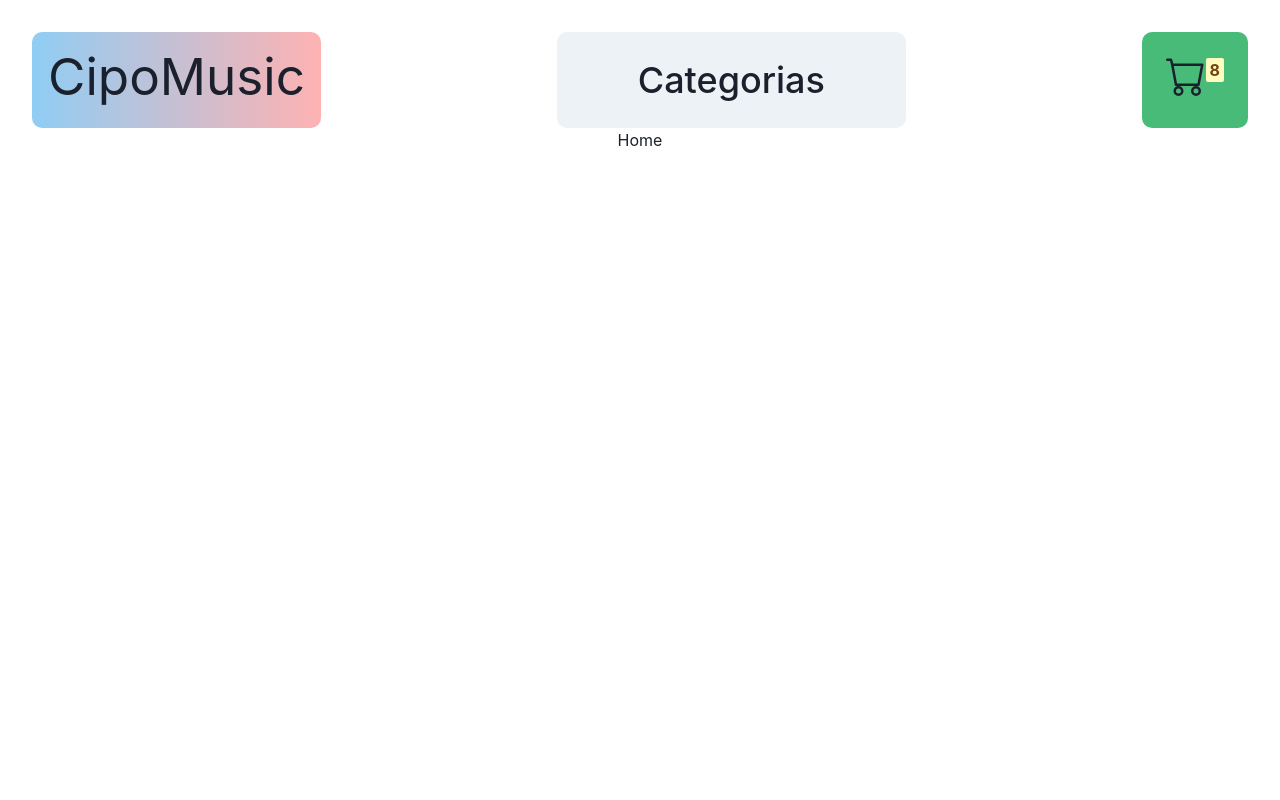
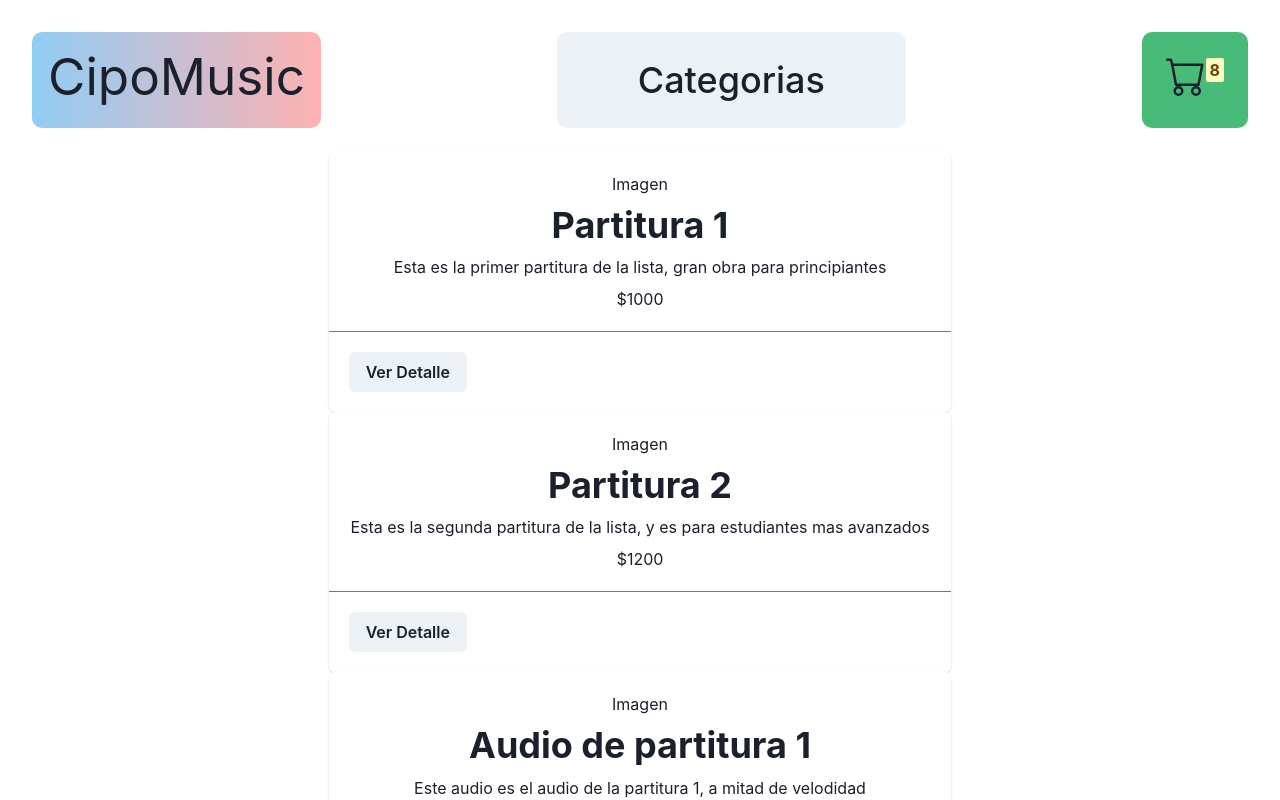
Before and after one commit to Federico1988/fCipolletta-react, a React (Vite) app: page / in a window 1280 px wide. Shown: the top 800 px of the page. Built offline with nearby package versions, Linux system fonts and the light colour scheme.

Commit message:
Agrego prodcutos, Item, ItemList e ItemListContainer. Ya muestra lista de productos

```diff
--- a/src/App.jsx
+++ b/src/App.jsx
@@ -16,7 +16,7 @@ function App() {
     <BrowserRouter>
       <NavBar />
       <Routes>
-        <Route exact path='/' element={<Home/>}/>
+        <Route exact path='/' element={<ItemListContainer/>}/>
         <Route exact path='/about' element={<About/>}/>
         <Route exact path='/cart' element={<Cart/>}/>
         <Route exact path='/product/:id' element={<ItemDetailContainer/>}/>
--- a/src/components/Home.jsx
+++ b/src/components/Home.jsx
@@ -1,8 +1,9 @@
 import React from 'react'
+import ItemListContainer from './ItemListContainer'
 
 const Home = () => {
   return (
-    <div>Home</div>
+    <ItemListContainer></ItemListContainer>
   )
 }
 
--- a/src/components/Item.jsx
+++ b/src/components/Item.jsx
@@ -1,13 +1,20 @@
-import { Card } from '@chakra-ui/react'
 import React from 'react'
+import { Card, CardBody, Stack, Heading, Text, Divider, CardFooter, ButtonGroup, Button } from '@chakra-ui/react'
+import { Link } from 'react-router-dom';
 
-const Item = ({ name }) => {
+const Item = ({ name, description, price }) => {
     return (
         <Card>
             <CardBody>
                 <Stack>
                     <p>Imagen</p>
                     <Heading>{name}</Heading>
+                    <Text>
+                        {description}
+                    </Text>
+                    <Text>
+                        ${price}
+                    </Text>
                 </Stack>
             </CardBody>
             <Divider />
--- a/src/components/ItemDetailContainer.jsx
+++ b/src/components/ItemDetailContainer.jsx
@@ -1,7 +1,7 @@
+import { Center } from '@chakra-ui/react';
 import React from 'react'
 
 export const ItemDetailContainer = () => {
-  return (
-    <div>ItemDetailContainer</div>
-  )
+
+
 }
--- /dev/null
+++ b/src/components/ItemList.jsx
@@ -0,0 +1,25 @@
+import React from 'react'
+import Item from './Item'
+
+const ItemList = ({ products }) => {
+    return (
+        <div>
+            {
+                products.map((prod) => {
+                    return (
+                        <Item
+                            key={prod.id}
+                            category={prod.category}
+                            name={prod.name}
+                            description={prod.description}
+                            price={prod.price}
+                        />
+                    )
+                })
+            }
+
+        </div>
+    )
+}
+
+export default ItemList
--- a/src/components/ItemListContainer.jsx
+++ b/src/components/ItemListContainer.jsx
@@ -1,16 +1,44 @@
 import { Center } from '@chakra-ui/react'
 import React from 'react'
 import Item from './Item'
+import ItemList from './ItemList'
 
-const ItemListContainer = ({ greeting }) => {
+const ItemListContainer = () => {
+  const products = [{ id: "1", category: "1", name: "Partitura 1", description: "Esta es la primer partitura de la lista, gran obra para principiantes", stock: "330", price: "1000" },
+  { id: "2", category: "1", name: "Partitura 2", description: "Esta es la segunda partitura de la lista, y es para estudiantes mas avanzados", stock: "210", price: "1200" },
+  { id: "3", category: "2", name: "Audio de partitura 1", description: "Este audio es el audio de la partitura 1, a mitad de velodidad", stock: "330", price: "500" },
+  { id: "4", category: "2", name: "Audio de partitura 1", description: "Este es el audio correspondiente a la segunda partitura, a 100% de velocidad", stock: "200", price: "1800" },
+  { id: "6", category: "3", name: "Video super video", description: "Un Super video, con imagenes insipidoras y anecdoticas", stock: "20", price: "2200" },
+  { id: "7", category: "3", name: "Otro super video", description: "Otro gran video, digno de ser visto", stock: "600", price: "2300" }
+  ];
+
+  const shorProducts = new Promise((resolve, reject) => {
+    if (products.length > 0) {
+      setTimeout(() => {
+        resolve(products)
+      }, 3000)
+    }
+    else {
+      reject("No hay productos en la lista");
+    }
+
+  });
+
+  shorProducts.then((result) => {
+    console.log(result)
+  })
+    .catch((error) => {
+      console.log(error);
+    })
+
+
+
   return (
-    <Center
-      h='calc(100vh)'>
-      <h1>{greeting}</h1>
-      <Item >
-
-      </Item>
-    </Center>
+    <>
+      <Center p="1.5rem">
+        <ItemList products={products}></ItemList>
+      </Center>
+    </>
   )
 }
 
```
